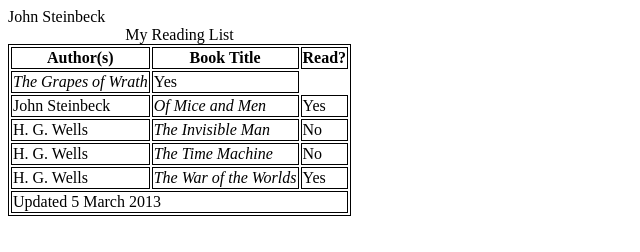
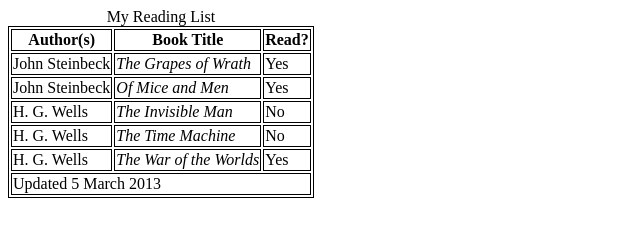
Before and after one commit to lcbane/CIS-118, a plain HTML site: page Ch4_Bane/complete_table.html in a window 1280 px wide. Shown: the whole page, without its empty margins (0-640 px from the left). Drawn offline with Linux system fonts and the light colour scheme.

Commit message:
Update complete_table.html

```diff
--- a/Ch4_Bane/complete_table.html
+++ b/Ch4_Bane/complete_table.html
@@ -21,7 +21,7 @@
 	</thead>
 	<tbody>
 		<tr>
-			<td">John Steinbeck</td>
+			<td>John Steinbeck</td>
 			<td><i>The Grapes of Wrath</i></td>
 			<td>Yes</td>
 		</tr>
```
